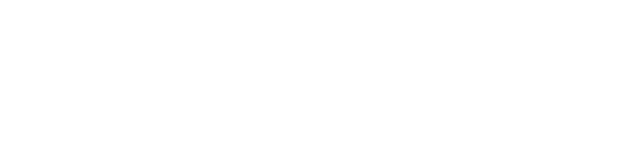
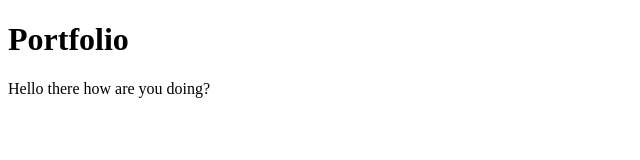
Before and after one commit to Judith-Amutuhire/TryGit, a plain HTML site: page index.html in a window 1280 px wide. Shown: the whole page, without its empty margins (0-640 px from the left). Drawn offline with Linux system fonts and the light colour scheme.

Commit message:
Added new line and heading

```diff
--- a/index.html
+++ b/index.html
@@ -6,6 +6,7 @@
     <title>Document</title>
 </head>
 <body>
-
+    <h1>Portfolio</h1>
+    <p>Hello there how are you doing?</p>
 </body>
 </html>
```
